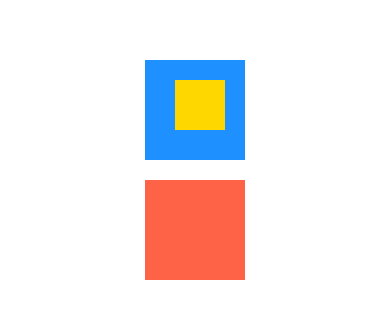
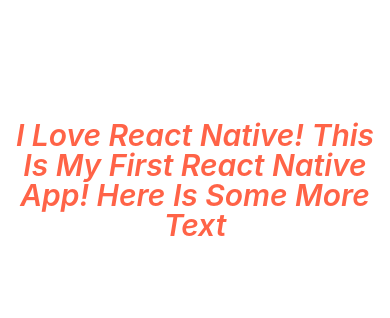
Before and after one commit to NicolasLi2/DownWithIt-native-mosh, a React Native app: screen / in a window 390 px wide. Shown: the part 242-560 px from the top of the page. Built offline with nearby package versions, Linux system fonts and the light colour scheme.

Commit message:
style: text

```diff
--- a/App.tsx
+++ b/App.tsx
@@ -1,4 +1,4 @@
-import { View } from 'react-native';
+import { Text, View } from 'react-native';
 import ViewImageScreen from './app/screens/ViewImageScreen';
 import WelcomeScreen from './app/screens/WelcomeScreen';
 
@@ -11,32 +11,22 @@
         alignItems: 'center',
       }}
     >
-      <View
+      <Text
         style={{
-          backgroundColor: 'dodgerblue',
-          width: 100,
-          height: 100,
-          padding: 20,
-          paddingHorizontal: 10,
-          paddingLeft: 30,
+          // fontFamily: 'Roboto',
+          fontSize: 30,
+          fontStyle: 'italic',
+          fontWeight: '600',
+          color: 'tomato',
+          textTransform: 'capitalize',
+          // textDecorationLine: 'underline line-through',
+          textAlign: 'center',
+          lineHeight: 30,
         }}
       >
-        <View
-          style={{
-            backgroundColor: 'gold',
-            width: 50,
-            height: 50,
-          }}
-        ></View>
-      </View>
-      <View
-        style={{
-          backgroundColor: 'tomato',
-          width: 100,
-          height: 100,
-          margin: 20,
-        }}
-      ></View>
+        I love React Native! This is my first react native app! Here is some
+        more text
+      </Text>
     </View>
   );
 }
```
